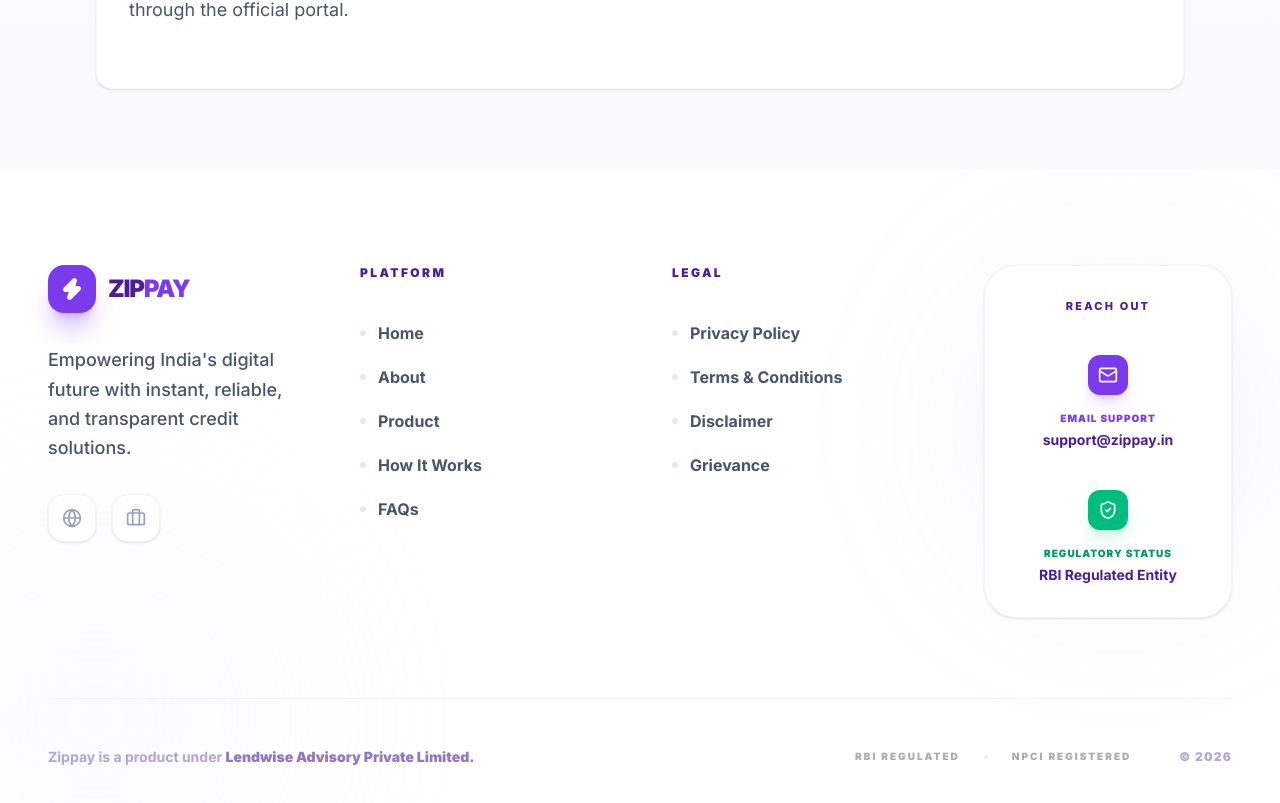
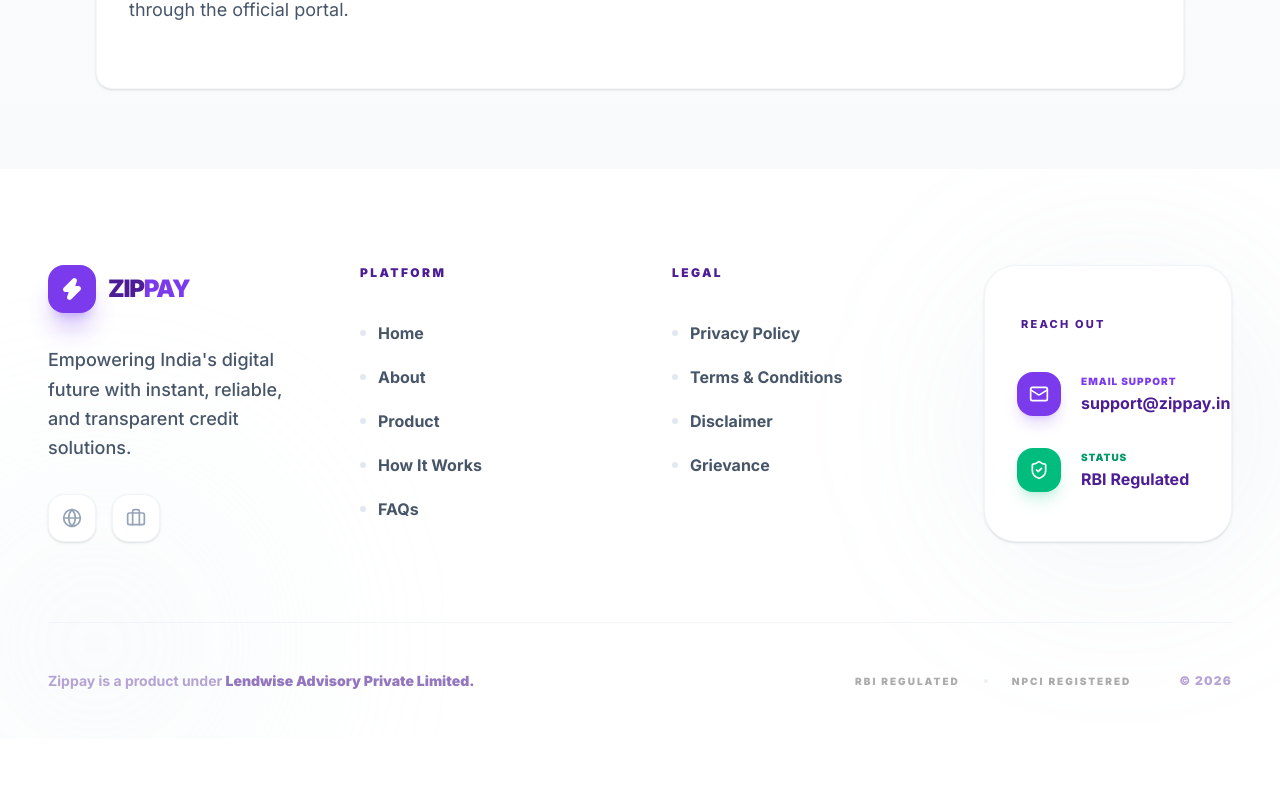
Before and after one commit to simmitiwari770-beep/zippay, a React (Vite) app: page /grievance in a window 1280 px wide. Shown: the part 1507-2310 px from the top of the page. After the commit the page ends 2246 px from the top, so only its background shows below. Built offline with nearby package versions, Linux system fonts and the light colour scheme.

Commit message:
UI: Restore left-alignment in Footer Reach Out card

```diff
--- a/src/components/Footer.jsx
+++ b/src/components/Footer.jsx
@@ -92,27 +92,27 @@
             </ul>
           </div>
 
-          {/* Contact Info — Professional Minimalist Card */}
+          {/* Contact Info — Professional Horizontal Card */}
           <div className="bg-white border border-primary-100 p-8 rounded-[2rem] shadow-sm relative overflow-hidden flex flex-col justify-center">
-            <h4 className="text-primary-900 font-extrabold text-[11px] uppercase tracking-[0.2em] mb-10 text-center">Reach Out</h4>
-            <div className="space-y-10">
-              <div className="flex flex-col items-center text-center gap-3">
-                <div className="w-10 h-10 rounded-xl bg-primary-600 flex items-center justify-center shadow-lg shadow-primary-600/20 mb-1">
+            <h4 className="text-primary-900 font-extrabold text-[11px] uppercase tracking-[0.2em] mb-10 ml-1">Reach Out</h4>
+            <div className="space-y-8">
+              <div className="flex items-center gap-5">
+                <div className="w-11 h-11 rounded-2xl bg-primary-600 flex items-center justify-center shadow-lg shadow-primary-600/20 shrink-0">
                   <Mail className="w-5 h-5 text-white" />
                 </div>
                 <div>
-                  <p className="text-[10px] font-black text-primary-600 uppercase tracking-widest mb-1">Email Support</p>
-                  <p className="text-sm font-bold text-primary-900">support@zippay.in</p>
+                  <p className="text-[10px] font-black text-primary-600 uppercase tracking-widest mb-0.5">Email Support</p>
+                  <p className="text-base font-bold text-primary-900">support@zippay.in</p>
                 </div>
               </div>
 
-              <div className="flex flex-col items-center text-center gap-3">
-                <div className="w-10 h-10 rounded-xl bg-emerald-500 flex items-center justify-center shadow-lg shadow-emerald-500/20 mb-1">
+              <div className="flex items-center gap-5">
+                <div className="w-11 h-11 rounded-2xl bg-emerald-500 flex items-center justify-center shadow-lg shadow-emerald-500/20 shrink-0">
                   <ShieldCheck className="w-5 h-5 text-white" />
                 </div>
                 <div>
-                  <p className="text-[10px] font-black text-emerald-600 uppercase tracking-widest mb-1">Regulatory Status</p>
-                  <p className="text-sm font-bold text-primary-900">RBI Regulated Entity</p>
+                  <p className="text-[10px] font-black text-emerald-600 uppercase tracking-widest mb-0.5">Status</p>
+                  <p className="text-base font-bold text-primary-900">RBI Regulated</p>
                 </div>
               </div>
             </div>
```
